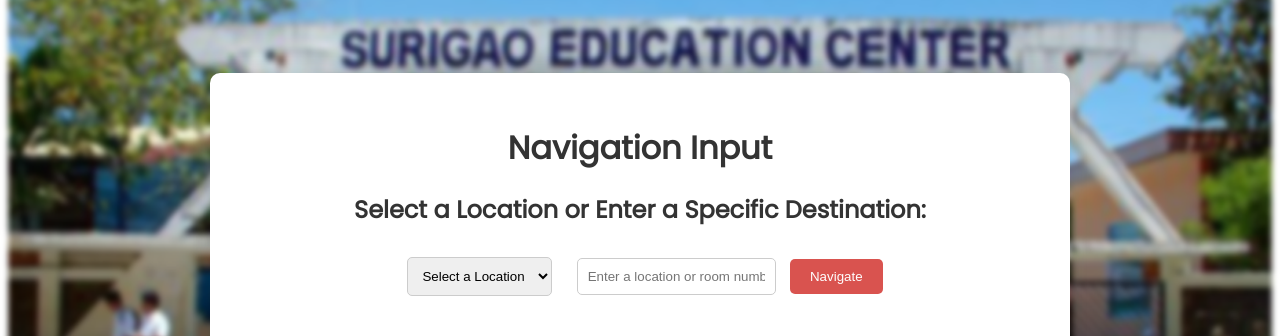
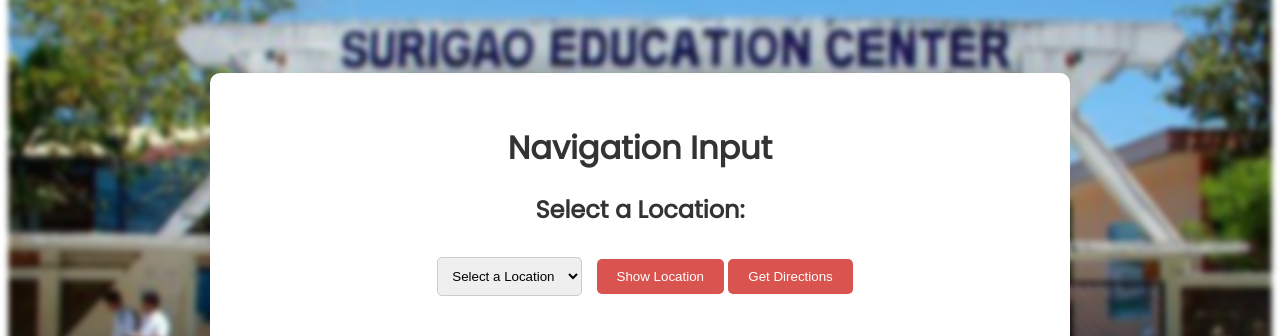
Before and after one commit to Norbz27/Automated_Campus_Directory_System, a PHP site: page /navigation_input_page.php in a window 1280 px wide. Shown: the part 247-583 px from the top of the page. Run offline with PHP 8.4, Linux system fonts and the light colour scheme; data that the repository does not hold is empty; a map, chart or similar area stays blank; some libraries are stand-ins or nearby versions.

Commit message:
nav_user

```diff
--- a/navigation_input_page.php
+++ b/navigation_input_page.php
@@ -18,18 +18,24 @@
     <div class="navigation-page-container">
         <h1>Navigation Input</h1>
         <div class="navigation-page">
-            <h2>Select a Location or Enter a Specific Destination:</h2>
+            <h2>Select a Location:</h2>
             <select id="locations-dropdown">
                 <option value="">Select a Location</option>
                 <!-- Dropdown options will be populated dynamically -->
             </select>
-            <input type="text" id="manual-input" placeholder="Enter a location or room number/name">
-            <button onclick="calculateAndDisplayDirections()">Navigate</button>
+            <button onclick="showSelectedLocation()">Show Location</button>
+            <button onclick="calculateAndDisplayDirections()">Get Directions</button>
+            <p id="error-message" style="color: red;"></p>
         </div>
         <div id="map"></div>
     </div>
 
     <script>
+        var map;
+        var userLocationMarker;
+        var directionsService;
+        var directionsRenderer;
+
         function showNavigationPage() {
             var navigationPage = document.querySelector('.navigation-page');
             navigationPage.style.display = 'block';
@@ -54,30 +60,46 @@
                         option.textContent = location.label;
                         option.setAttribute('data-lat', location.latitude); // Add latitude as data attribute
                         option.setAttribute('data-lng', location.longitude); // Add longitude as data attribute
-                        option.setAttribute('data-label', location.label); // Add label as data attribute
                         dropdown.appendChild(option);
                     });
                 }
             });
         }
 
+        function showSelectedLocation() {
+            var selectedOption = document.getElementById('locations-dropdown').options[document.getElementById('locations-dropdown').selectedIndex];
+            var destinationLat = parseFloat(selectedOption.getAttribute('data-lat'));
+            var destinationLng = parseFloat(selectedOption.getAttribute('data-lng'));
+
+            if (!isNaN(destinationLat) && !isNaN(destinationLng)) {
+                var destination = { lat: destinationLat, lng: destinationLng };
+
+                // Initialize the map centered on the selected location
+                map = new google.maps.Map(document.getElementById('map'), {
+                    zoom: 15,
+                    center: destination
+                });
+
+                // Add a marker at the selected location
+                var marker = new google.maps.Marker({
+                    position: destination,
+                    map: map,
+                    title: selectedOption.value
+                });
+            } else {
+                showError('Invalid coordinates for the selected location.');
+            }
+        }
+
         function calculateAndDisplayDirections() {
             var selectedOption = document.getElementById('locations-dropdown').options[document.getElementById('locations-dropdown').selectedIndex];
             var destinationLat = parseFloat(selectedOption.getAttribute('data-lat'));
             var destinationLng = parseFloat(selectedOption.getAttribute('data-lng'));
-            var destinationLabel = selectedOption.getAttribute('data-label');
 
             if (!isNaN(destinationLat) && !isNaN(destinationLng)) {
                 var destination = { lat: destinationLat, lng: destinationLng };
 
                 // Get user's current location
-                getUserLocation(destination, destinationLabel);
-            } else {
-                alert('Invalid coordinates for the selected location.');
-            }
-        }
-
-        function getUserLocation(destination, destinationLabel) {
                 if (navigator.geolocation) {
                     navigator.geolocation.getCurrentPosition(function(position) {
                         var origin = {
@@ -85,8 +107,26 @@
                             lng: position.coords.longitude
                         };
 
+                        // Initialize the map centered on the user's location
+                        map = new google.maps.Map(document.getElementById('map'), {
+                            zoom: 15,
+                            center: origin
+                        });
+
+                        // Add a marker at the user's location
+                        userLocationMarker = new google.maps.Marker({
+                            position: origin,
+                            map: map,
+                            title: 'Your Location'
+                        });
+
+                        // Create the directions service and renderer
+                        directionsService = new google.maps.DirectionsService();
+                        directionsRenderer = new google.maps.DirectionsRenderer();
+                        directionsRenderer.setMap(map);
+
                         // Calculate directions between user's location and destination
-                    calculateDirections(origin, destination, destinationLabel);
+                        calculateDirections(origin, destination);
                     }, function() {
                         // Handle geolocation errors
                         handleLocationError(true, map.getCenter());
@@ -95,17 +135,12 @@
                     // Browser doesn't support Geolocation
                     handleLocationError(false, map.getCenter());
                 }
+            } else {
+                showError('Invalid coordinates for the selected location.');
+            }
         }
 
-        function calculateDirections(origin, destination, destinationLabel) {
-            var directionsService = new google.maps.DirectionsService();
-            var directionsRenderer = new google.maps.DirectionsRenderer();
-            var map = new google.maps.Map(document.getElementById('map'), {
-                zoom: 7,
-                center: origin
-            });
-            directionsRenderer.setMap(map);
-
+        function calculateDirections(origin, destination) {
             var request = {
                 origin: origin,
                 destination: destination,
@@ -115,15 +150,8 @@
             directionsService.route(request, function(result, status) {
                 if (status == 'OK') {
                     directionsRenderer.setDirections(result);
-
-                    // Display the label on the selected location marker
-                    var marker = new google.maps.Marker({
-                        position: destination,
-                        map: map,
-                        title: destinationLabel // Set the label as the marker's title
-                    });
                 } else {
-                    alert('Directions request failed due to ' + status);
+                    showError('Directions request failed due to ' + status);
                 }
             });
         }
@@ -136,6 +164,10 @@
                                   'Error: Your browser doesn\'t support geolocation.');
         }
 
+        function showError(message) {
+            document.getElementById('error-message').textContent = message;
+        }
+
         // Calling the function to show the navigation page immediately upon loading
         showNavigationPage();
     </script>
```
Lines whose indentation alone changed are shown as unchanged.
